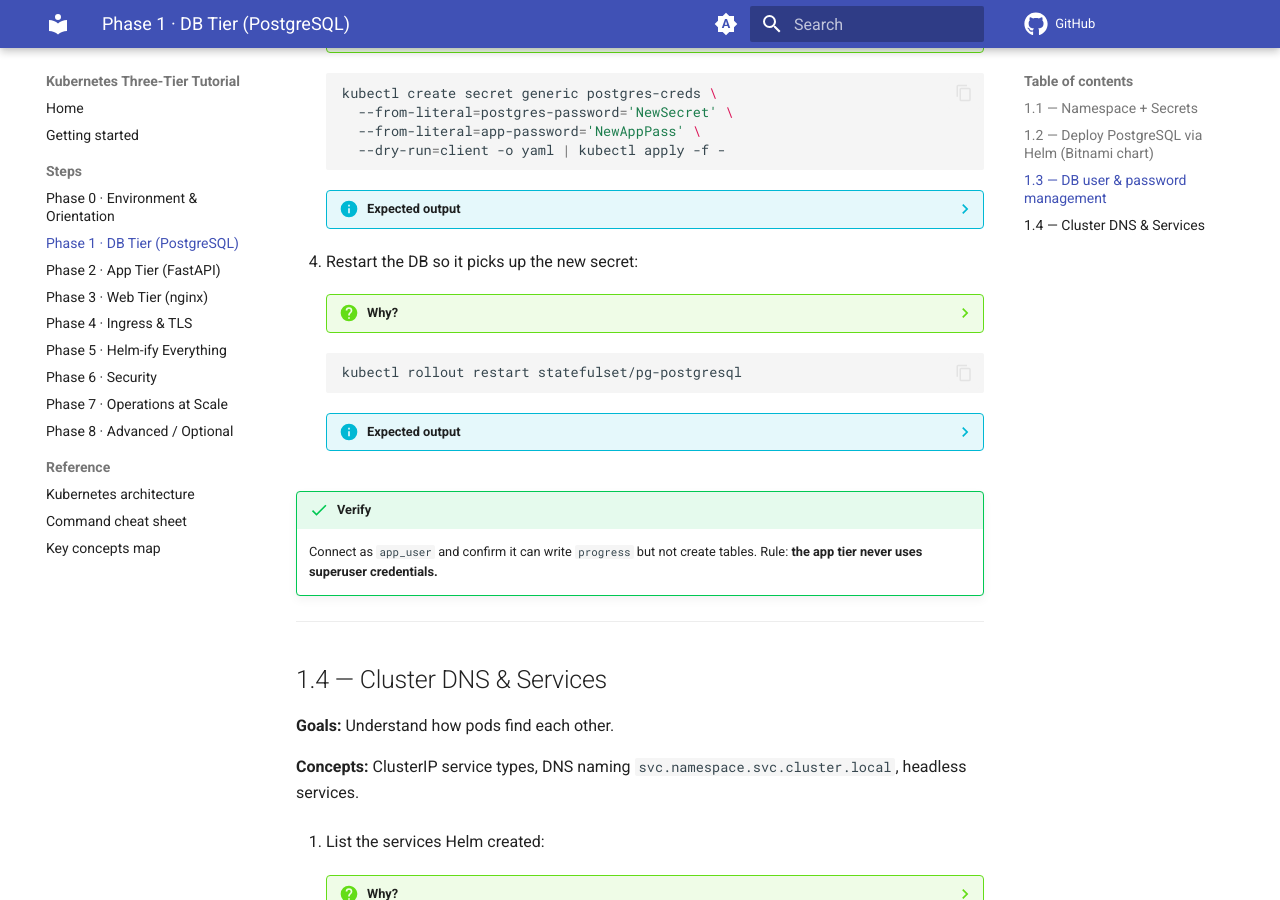
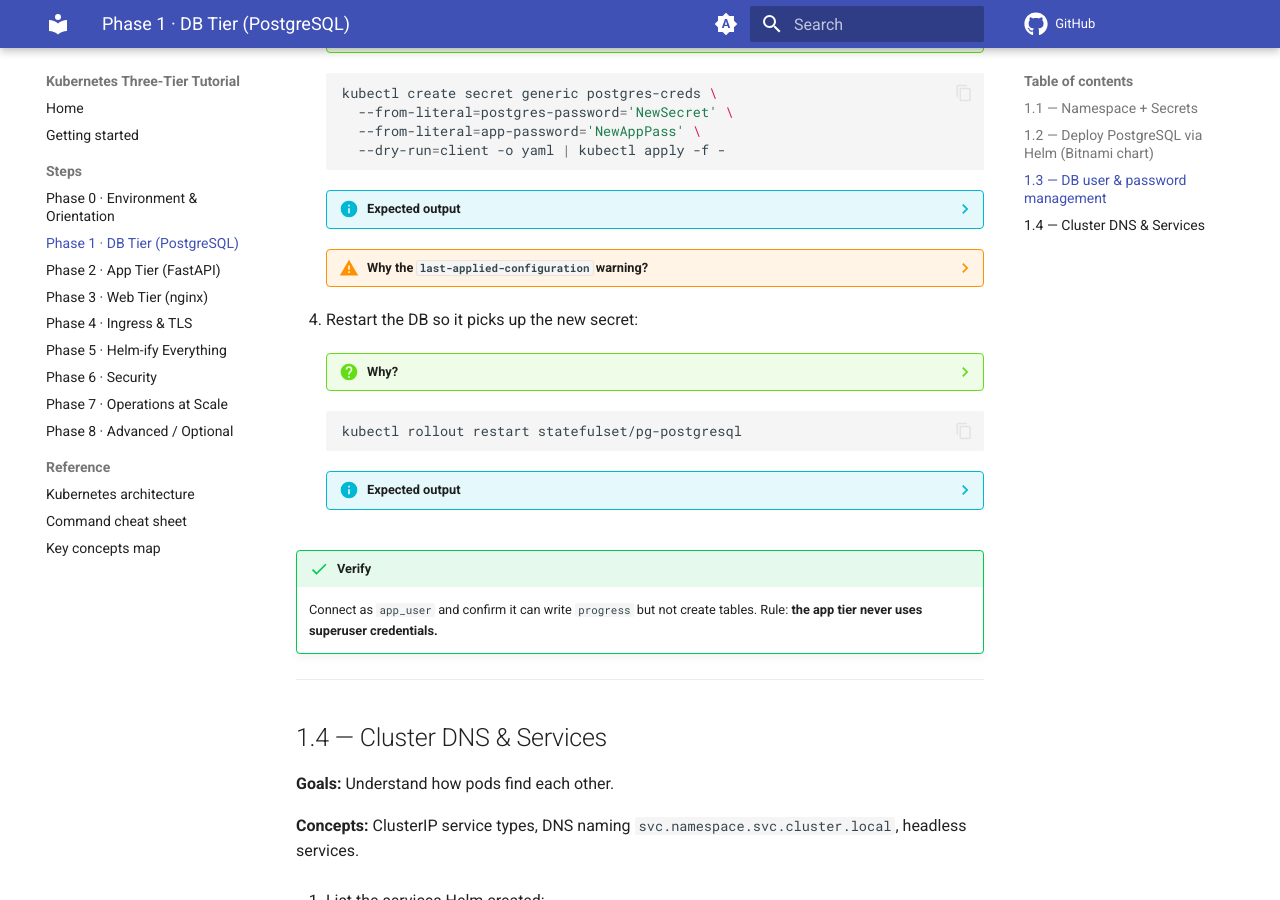
Before and after one commit to francoisharmse/k8s-tutorial, an MkDocs documentation site: the page built from docs/steps/phase-1.md, in a window 1280 px wide and 900 px high, scrolled down 5835 px. Built offline with MkDocs 1.6.1 and Material for MkDocs 9.7.7, drawn with Linux system fonts in a browser that asks for light colours; comment, search, counter and statistics services are not loaded; some of the changed lines change nothing that is shown.

Commit message:
Added warning admonition explaining kubectl apply's last-applied-configuration annotation warning when first applying over imperatively-created secrets in Phase 1 password rotation step

````diff
--- a/docs/steps/phase-1.md
+++ b/docs/steps/phase-1.md
@@ -621,11 +621,31 @@ rotation.
     ??? info "Expected output"
 
         ```bash
-        secret/postgres-creds configured          # (1)!
+        Warning: resource secrets/postgres-creds is missing the
+        kubectl.kubernetes.io/last-applied-configuration annotation ... # (1)!
+        The missing annotation will be patched automatically.
+        secret/postgres-creds configured          # (2)!
         ```
 
-        1.  `configured` (not `created`) = the object existed and was updated
+        1.  Expected on the **first** apply over an imperatively-created
+            object — see the warning dropdown below.
+        2.  `configured` (not `created`) = the object existed and was updated
             in place.
+
+    ??? warning "Why the `last-applied-configuration` warning?"
+
+        `kubectl apply` does a **three-way merge**: it diffs your input, the
+        live object, and the `last-applied-configuration` annotation — which
+        records what *you* last declared, so it can tell your changes apart
+        from defaults and other actors. Objects created imperatively (like
+        our step-1.1 `kubectl create secret`) have no such annotation, so
+        apply warns and writes it in for you.
+
+        Harmless — it only appears once. From now on the annotation exists
+        and subsequent applies merge cleanly. This is also why the rule
+        exists: *"only `apply` objects that were created declaratively"* —
+        mixing imperative writes with apply is exactly what produces this
+        class of warning.
 
 4.  Restart the DB so it picks up the new secret:
 
````
